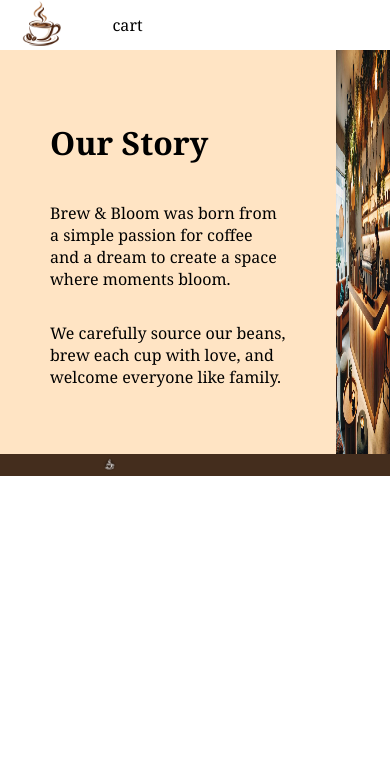
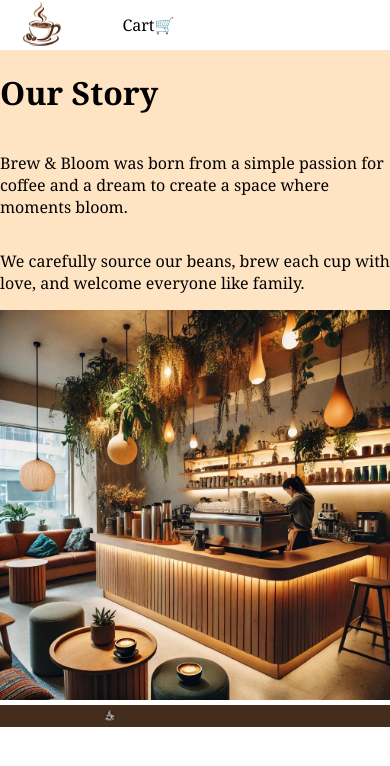
Before and after one commit to piyush-gif/allInOne, a React (Vite) app in the folder my-app/: page /about in a window 390 px wide. Shown: the top 766 px of the page. Built offline with nearby package versions, Linux system fonts and the light colour scheme.

Commit message:
cart page

```diff
--- a/my-app/src/App.jsx
+++ b/my-app/src/App.jsx
@@ -4,7 +4,7 @@ import "./styling/App.css";
 import Homepage from "./Homepage.jsx";
 import Menu from "./Menu.jsx";
 import About from "./About.jsx";
-
+import Cart from "./Cart.jsx";
 function App() {
   return (
     <BrowserRouter>
@@ -12,6 +12,7 @@ function App() {
         <Route path="/" element={<Homepage />} />
         <Route path="/menu" element={<Menu />} />
         <Route path="/about" element={<About />} />
+        <Route path="/cart" element={<Cart />} />
       </Routes>
     </BrowserRouter>
   );
--- /dev/null
+++ b/my-app/src/Cart.jsx
@@ -0,0 +1,15 @@
+import Navbar from "./Navbar";
+import CheckoutCard from "./components/CheckoutCard";
+const Cart = () => {
+  return (
+    <div>
+      <Navbar />
+      <div>
+        <div>Your Order</div>
+        <div></div>
+      </div>
+    </div>
+  );
+};
+
+export default Cart;
--- a/my-app/src/Navbar.jsx
+++ b/my-app/src/Navbar.jsx
@@ -11,7 +11,7 @@ const Navbar = () => {
         <Link to="/" className="nav-link">
           Home
         </Link>
-        <Link to="/Menu" className="nav-link">
+        <Link to="/menu" className="nav-link">
           Menu
         </Link>
         <Link to="/about" className="nav-link">
@@ -19,7 +19,9 @@ const Navbar = () => {
         </Link>
       </div>
       <div className="nav-sidebar">
-        <div>cart</div>
+        <Link to="/cart" className="nav-link">
+          Cart🛒
+        </Link>
       </div>
     </div>
   );
--- /dev/null
+++ b/my-app/src/components/CheckoutCard.jsx
@@ -0,0 +1,17 @@
+const CheckoutCard = ({ cart }) => {
+  return (
+    <div>
+      {cart.map((items) => {
+        <div>
+          <p>{items.name}</p>
+          <p>{items.price}</p>
+          <button></button>
+          <p></p>
+          <button>🗑️</button>
+        </div>;
+      })}
+    </div>
+  );
+};
+
+export default CheckoutCard;
--- a/my-app/src/styling/About.css
+++ b/my-app/src/styling/About.css
@@ -1,7 +1,5 @@
 .about-content {
   display: flex;
-  justify-content: center;
-  width: 100%;
 }
 
 .about-text {
@@ -19,3 +17,15 @@
     width: 100%;
     height: 100%;
 }
+
+@media (max-width: 600px) {
+    .about-text{
+        padding: 0px;
+    }
+    .about-content{
+        flex-direction: column;
+    }
+    .about-img{
+        width: 100%;
+    }
+}
--- a/my-app/src/styling/Menu.css
+++ b/my-app/src/styling/Menu.css
@@ -39,7 +39,16 @@
 
 @media (max-width: 600px) {
     .menu-list{
-        flex-direction: column;
+        grid-template-columns: 1fr;
+    }
+    .menu-buttons{
+        width: 100%;
+    }
+    .pages-content{
+        padding: 0px;
+    }
+    .pages-detail{
+        width: 100%;
     }
 
 }
```
